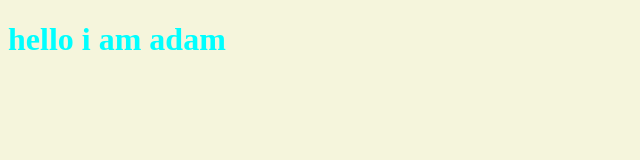
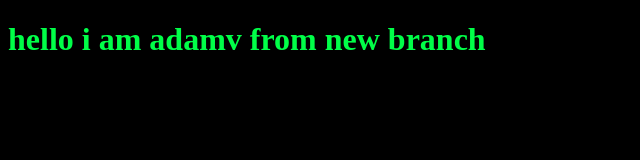
Before and after one commit to adambakri-dev/MiniShell-Adam-, a plain HTML site: page index.html in a window 1280 px wide. Shown: the whole page, without its empty margins (0-640 px from the left). Drawn offline with Linux system fonts and the light colour scheme.

Commit message:
change hello message and change colors

```diff
--- a/index.html
+++ b/index.html
@@ -7,7 +7,7 @@
     <link rel="stylesheet" href="style.css">
 </head>
 <body>
-    <h1>hello i am adam</h1>
+    <h1>hello i am adamv from new branch</h1>
     <script src="app.js"></script>
 </body>
 </html>
--- a/style.css
+++ b/style.css
@@ -1,7 +1,7 @@
 h1{
-   color: aqua;
+   color: rgb(0, 255, 72);
 }
 
 body {
-    background-color: beige;
+    background-color: rgb(0, 0, 0);
 }
```
